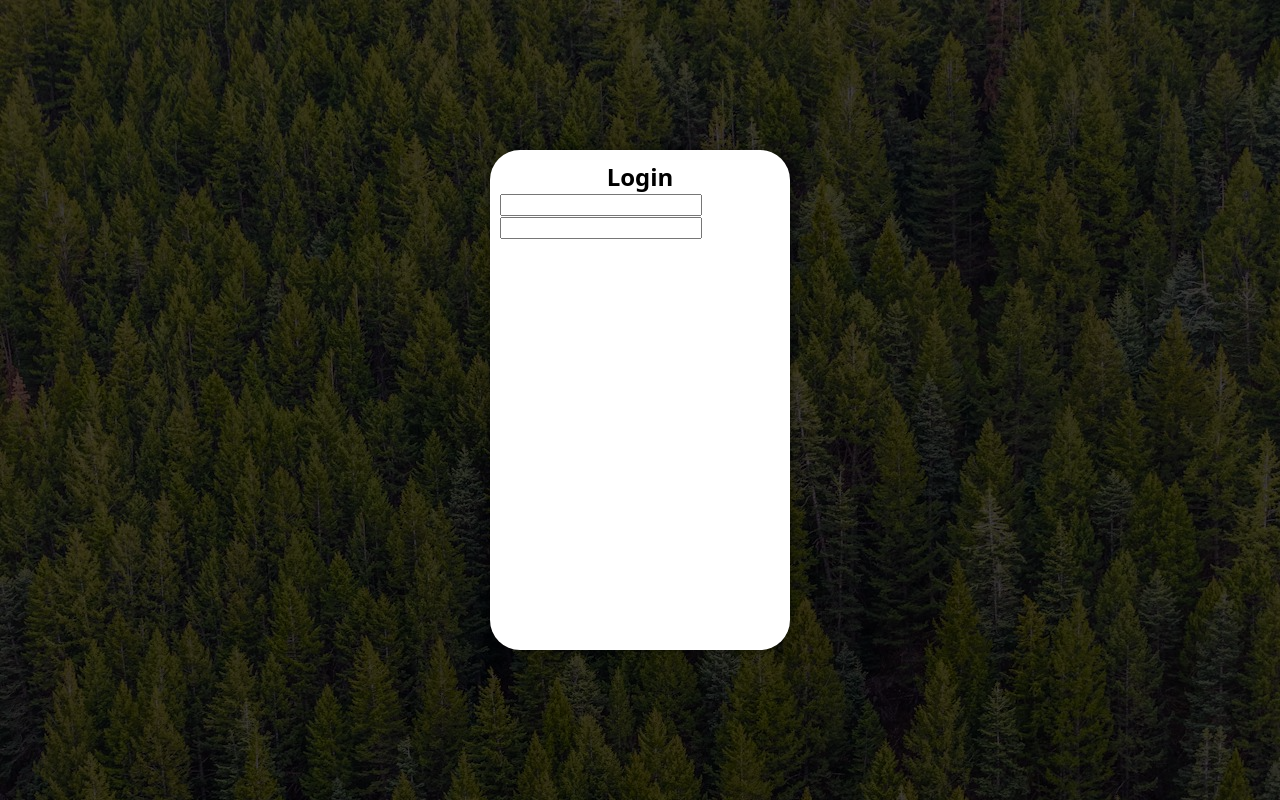
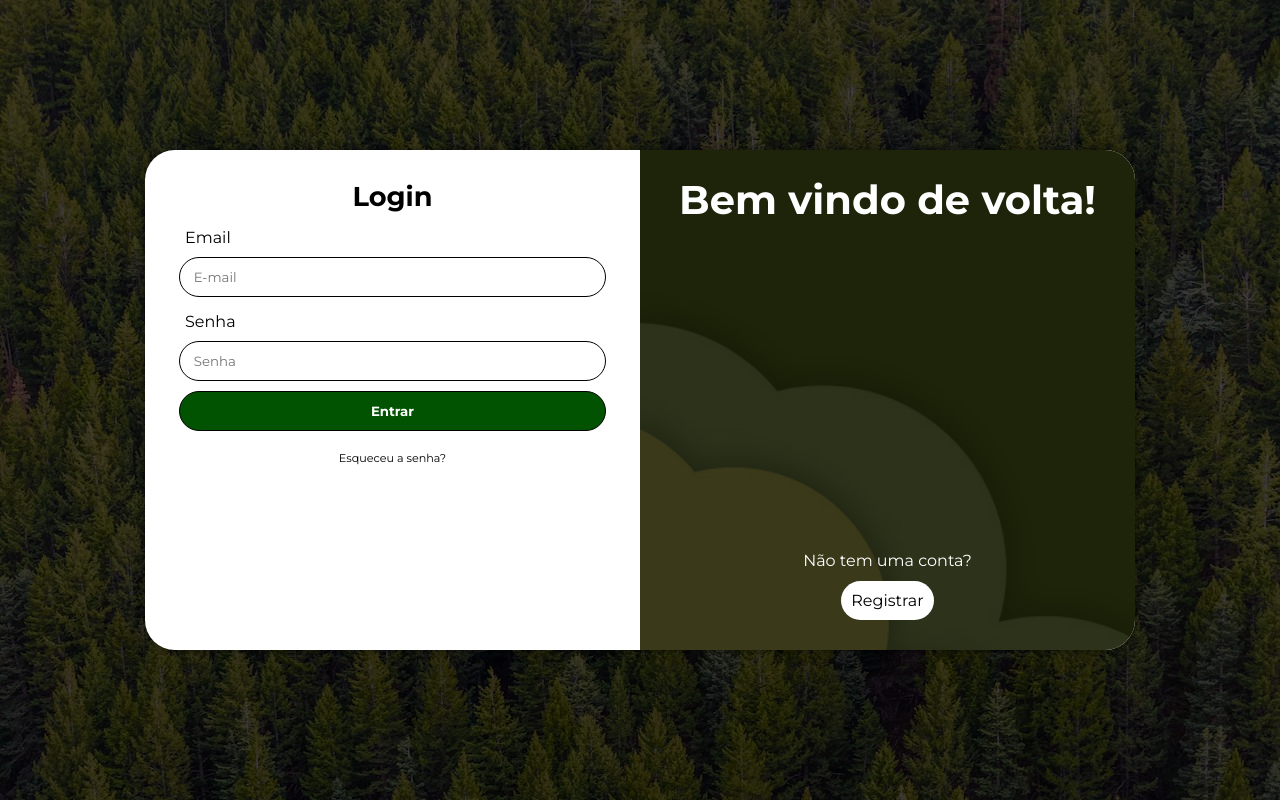
Before and after one commit to thiagoluza/site-login, a plain HTML site: page index.html in a window 1280 px wide. Drawn offline with Linux system fonts and the light colour scheme.

Commit message:
atualização

```diff
--- a/estilos/media-query.css
+++ b/estilos/media-query.css
@@ -2,15 +2,105 @@
 
 @media screen and (min-width: 768px) and (max-width: 992px) {
     section#login {
-        width: 90vw;
-
+        width: 750px;
     }
 
     div#img {
         display: block;
         float: left;
-        width: 45%;
+        width: 50%;
         height: 100%;
     }
 
+    section#login > div#form {
+        float: right;
+        width: 50%;
+    }
+
+    div#img > h1 {
+        padding-top: 25px;
+        font-size: 1.7em;
+        color: white;
+        text-align: center;
+    }
+
+    p {
+        line-height: 40px;
+        text-align: center;
+        padding-top: 85%;
+        color: white;
+    }
+
+    p > a {
+        border-radius: 40px;
+        color: black;
+        background-color: white;
+        padding: 10px;
+        text-decoration: none;
+        transition-duration: 0.3s;
+    }
+
+    p > a:hover {
+        background-color: rgb(1, 83, 1);
+        color: white;
+    }
+
 }
+
+@media screen and (min-width:992px) {
+    section#login {
+        width: 990px;
+        float: left;
+    }
+
+    section#login > div#form {
+        float: right;
+        width: 50%;
+    }
+
+    div#img {
+        display: block;
+        float: right;
+        width: 50%;
+        height: 100%;
+    }
+
+    div#img > h1 {
+        font-size: 2.5em;
+        color: white;
+        text-align: center;
+        padding-top: 25px;
+    }
+
+    p {
+        line-height: 40px;
+        text-align: center;
+        padding-top: 62%;
+        color: white;
+    }
+
+    p > a {
+        border-radius: 40px;
+        color: black;
+        background-color: white;
+        padding: 10px;
+        text-decoration: none;
+        transition-duration: 0.3s;
+    }
+
+    p > a:hover {
+        background-color: rgb(1, 83, 1);
+        color: white;
+    }
+
+    .label {
+        padding-top: 5px;
+        padding-left: 30px;
+    }
+
+    input {
+        margin: 10px auto;
+        display: block;
+        width: 90%;
+    }
+}
--- a/estilos/style.css
+++ b/estilos/style.css
@@ -1,7 +1,14 @@
 @charset "UTF-8";
 
+@import url('https://fonts.googleapis.com/css2?family=Montserrat:ital,wght@0,100..900;1,100..900&display=swap');
+
+@font-face {
+    font-family: "montserrat";
+    src: url(https://fonts.googleapis.com/css2?family=Montserrat:ital,wght@0,100..900;1,100..900&display=swap);
+}
+
 * {
-    font-family: system-ui, -apple-system, BlinkMacSystemFont, 'Segoe UI', Roboto, Oxygen, Ubuntu, Cantarell, 'Open Sans', 'Helvetica Neue', sans-serif;
+    font-family: "montserrat";
     margin: 0px;
     padding: 0px;
     box-sizing: border-box;
@@ -25,30 +32,80 @@ main {
 
 section#login {
     overflow: hidden;
-    display: block;
     position: absolute;
     top: 50%;
     left: 50%;
     transform: translate(-50%, -50%);
-    margin: auto;
     background-color: white;
     width: 300px;
     height: 500px;
     border-radius: 30px;
     box-shadow: 0px 0px 10px rgba(0, 0, 0, 0.5);
+    transition: width 0.3s, heigth 0.3s;
+    transition-timing-function: ease;
 }
 
 div#img  {
     display: none;
-    background: rgb(116, 51, 51);
+    height: 200px;
+    background: url(../Imagens/cover.jpg);
+    background-repeat: no-repeat;
+    background-position: center center;
     background-size: cover;
-    background-position: center center;
+}
+
+section#login > div#form {
+    padding: 10px;
 }
 
 h1 {
+    font-size: 1.7em;
+    padding-top: 20px;
+    text-align: center;
+    margin-bottom: 10px;
+}
+
+#foto {
+    display: none;
+}
+
+.label {
+    padding-top: 15px;
+    padding-left: 10px;
+}
+
+input {
+    border: 1px solid black;
+    height: 40px;
+    margin-top: 15px;
+    width: 100%;
+    border-radius: 40px;
+}
+
+input[type=submit] {
+    background-color: rgb(1, 83, 1);
+    color: white;
+    font-weight: bold;
+    cursor: pointer;
+    transition-duration: 0.3s;
+}
+
+input[type=submit]:hover {
+    background-color: rgb(0, 59, 0);
+    color: white;
+}
+
+form > .senha {
+    margin: auto;
+    padding: 10px 0px;
+    color: black;
+    text-decoration: none;
+    font-size: 0.7em;
+    width: 50%;
+    display: block;
     text-align: center;
 }
 
-div#form {
-    padding: 10px;
+form > .senha:hover {
+    text-decoration: underline;
 }
--- a/index.html
+++ b/index.html
@@ -11,13 +11,23 @@
     <main>
         <section id="login">
             <div id="img">
-
+            <h1>Bem vindo de volta!</h1>
+            <p>Não tem uma conta? <br>
+            <a href="#">Registrar</a></p>
             </div>
             <div id="form">
                 <h1>Login</h1>
-                <form action="login.php" method="post">
-                    <input type="email" name="Email" id="iemail">
-                    <input type="password" name="Senha" id="ipass">
+                <form action="login.php" method="post" autocomplete="on">
+                    <div>
+                        <div class="label" ><label for="ilogin">Email</label></div>
+                        <input type="email" name="email" id="iemail" placeholder="    E-mail" autocomplete="email" required>
+                    </div>
+                    <div>
+                        <div class="label" ><label for="isenha">Senha</label></div>
+                        <input type="password" name="senha" id="isenha" placeholder="    Senha" autocomplete="current-password" required minlength="8" maxlength="20">
+                    </div>
+                    <input type="submit" value="Entrar">
+                    <a class="senha" href="#">Esqueceu a senha?</a>
                 </form>
             </div>
         </section>
```
Also changed, not shown: Imagens/cover.jpg (added), Imagens/imagem login.png (added), Imagens/imagem-teste.jpg (added), Imagens/imagem-teste2.jpg (added).
